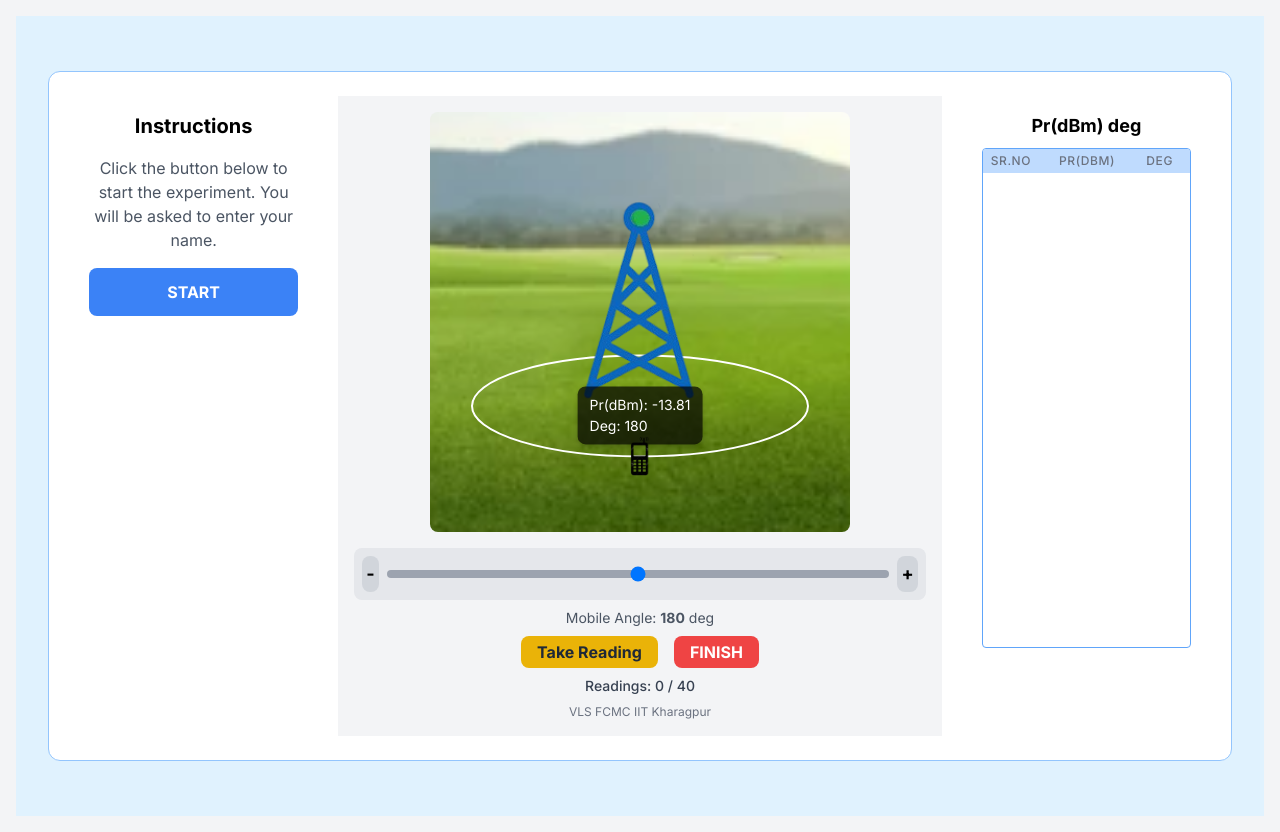
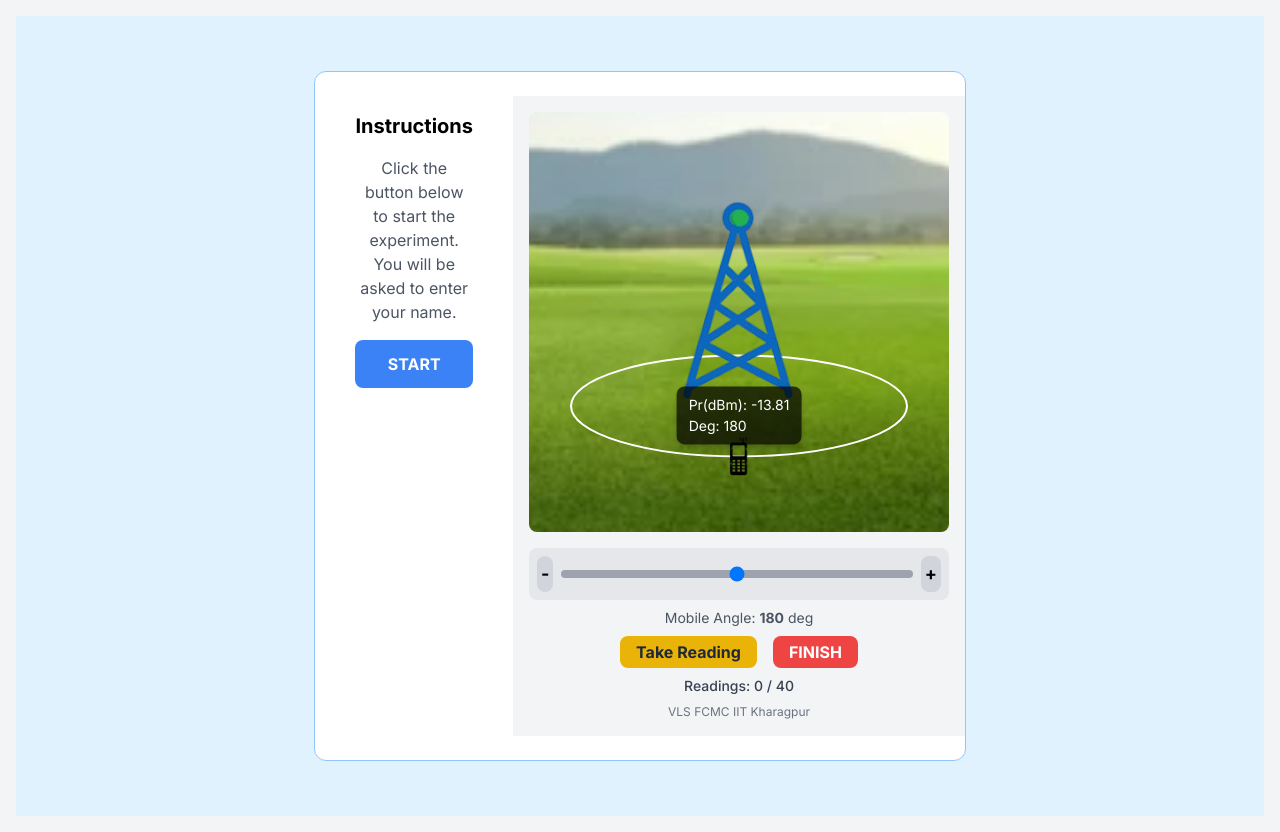
Before and after one commit to virtual-labs/exp-boundary-coverage-iitkgp, a plain HTML site: page experiment/simulation/index.html in a window 1280 px wide. Drawn offline with nearby package versions, Linux system fonts and the light colour scheme.

Commit message:
Update index.html

```diff
--- a/experiment/simulation/index.html
+++ b/experiment/simulation/index.html
@@ -24,7 +24,7 @@
             background-color: #ffffff;
             overflow: hidden;
             width: 100%;
-            max-width: 1200px;
+            max-width: 55%;
         }
         .simulation-canvas {
             background-image: url('https://placehold.co/800x400/9ade74/000?text=Green+Field+Background');
```
